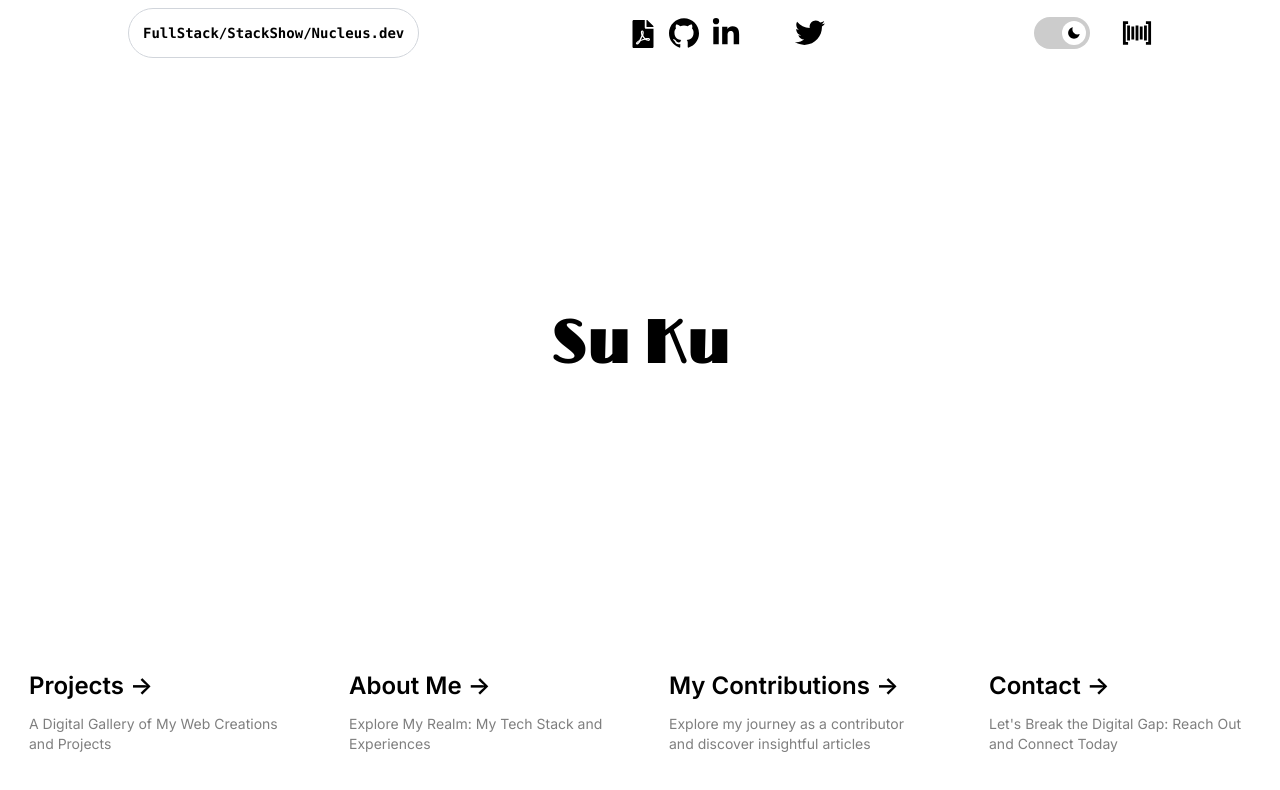
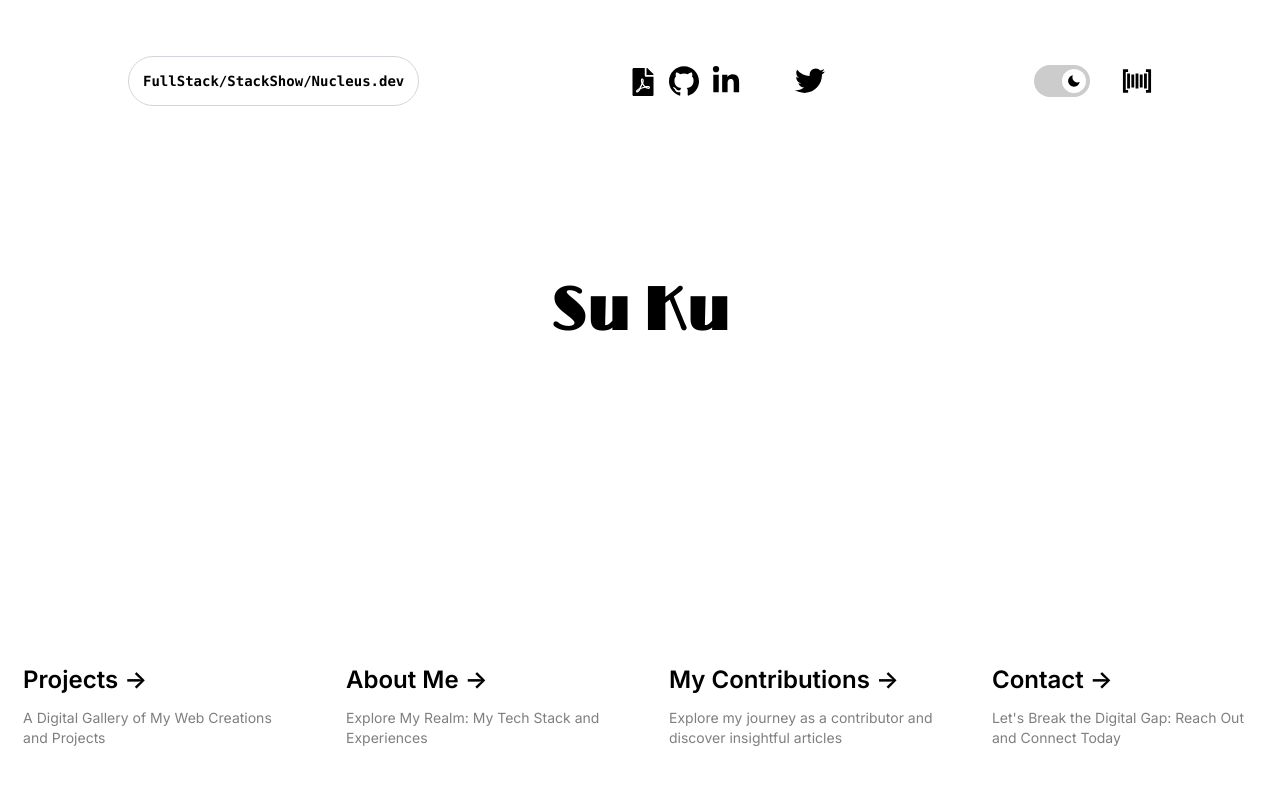
Before and after one commit to sujit-shrc/portfolio, a Next.js app: page / in a window 1280 px wide. Shown: the top 790 px of the page. Built offline with nearby package versions, Linux system fonts and the light colour scheme; some icons are missing.

Commit message:
fix main page layout changes

```diff
--- a/app/globals.css
+++ b/app/globals.css
@@ -12,3 +12,11 @@
 * {
   transition-duration: 0.5s;
 }
+
+body {
+  margin: 0;
+  padding: 0;
+  box-sizing: border-box;
+  min-height: 100vh;
+  max-width: 100vw;
+}
--- a/app/layout.tsx
+++ b/app/layout.tsx
@@ -2,6 +2,7 @@ import './globals.css'
 import type { Metadata } from 'next'
 import { Inter } from 'next/font/google'
 import ThemeProvider from './provider'
+import Header from '@/components/Header'
 const inter = Inter({ subsets: ['latin'] })
 
 
@@ -24,7 +25,10 @@ export default function RootLayout({
             enableSystem
             disableTransitionOnChange
           >
-            {children}
+           <div className='min-h-screen min-w-screen flex flex-col items-center pt-14'>
+              <Header />
+              {children}
+           </div>
           </ThemeProvider>
       </body>
     </html>
--- a/app/page.tsx
+++ b/app/page.tsx
@@ -1,13 +1,12 @@
-import BottomNav from "@/components/BottomNav"
-import Header from "@/components/Header"
-import TyperComponent from "@/components/NameSection"
+import BottomNav from "@/components/BottomNav";
+import Header from "@/components/Header";
+import TyperComponent from "@/components/NameSection";
 
 export default function Home() {
   return (
-    <main className="flex min-h-screen flex-col items-center justify-between p-2">
-      <Header />
+    <main className="h-[calc(100vh-120px)] flex flex-col items-center justify-between pt-16 md:pt-28 lg:pt-32 xl:pt-40">
       <TyperComponent />
       <BottomNav />
     </main>
-  )
+  );
 }
```
